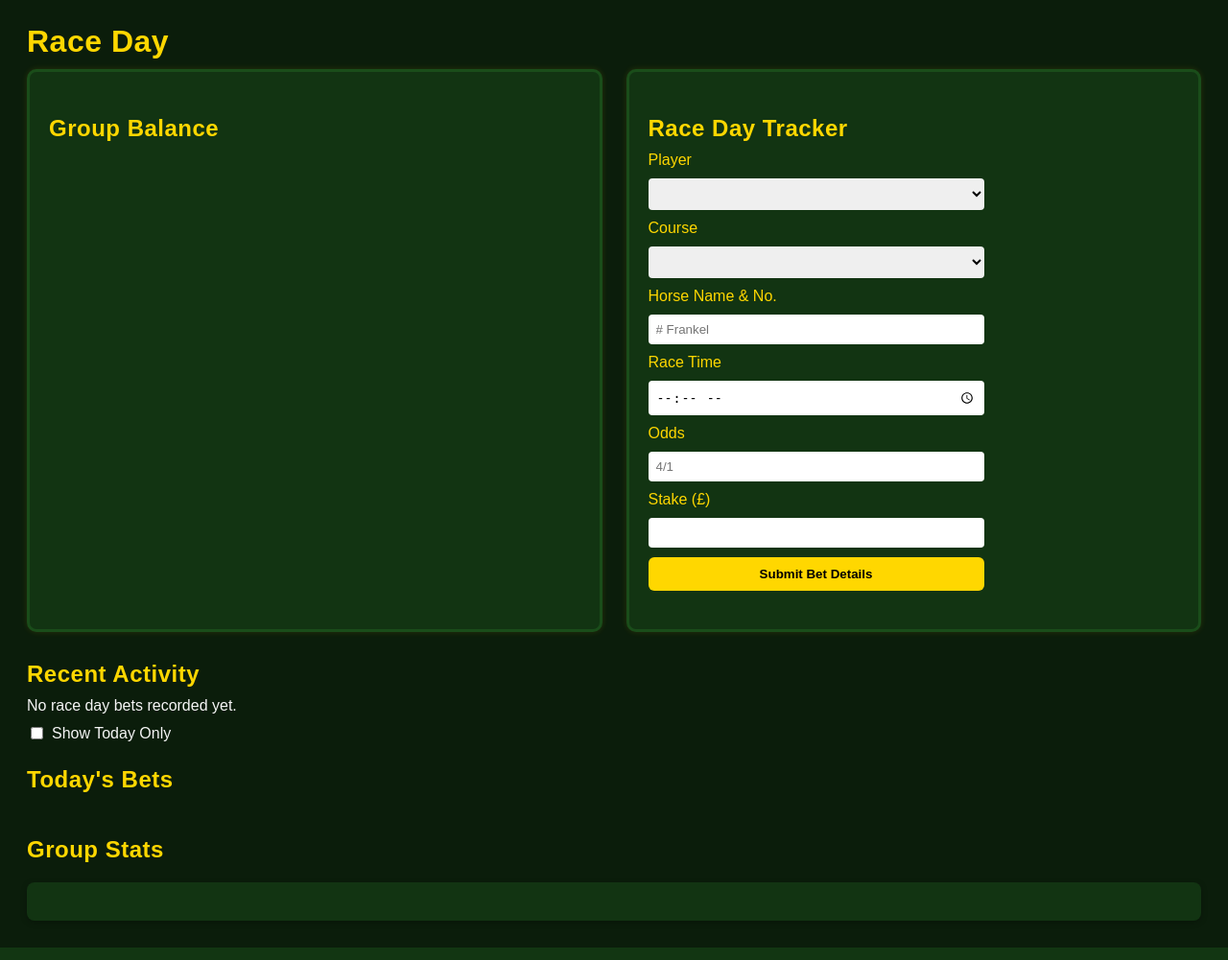
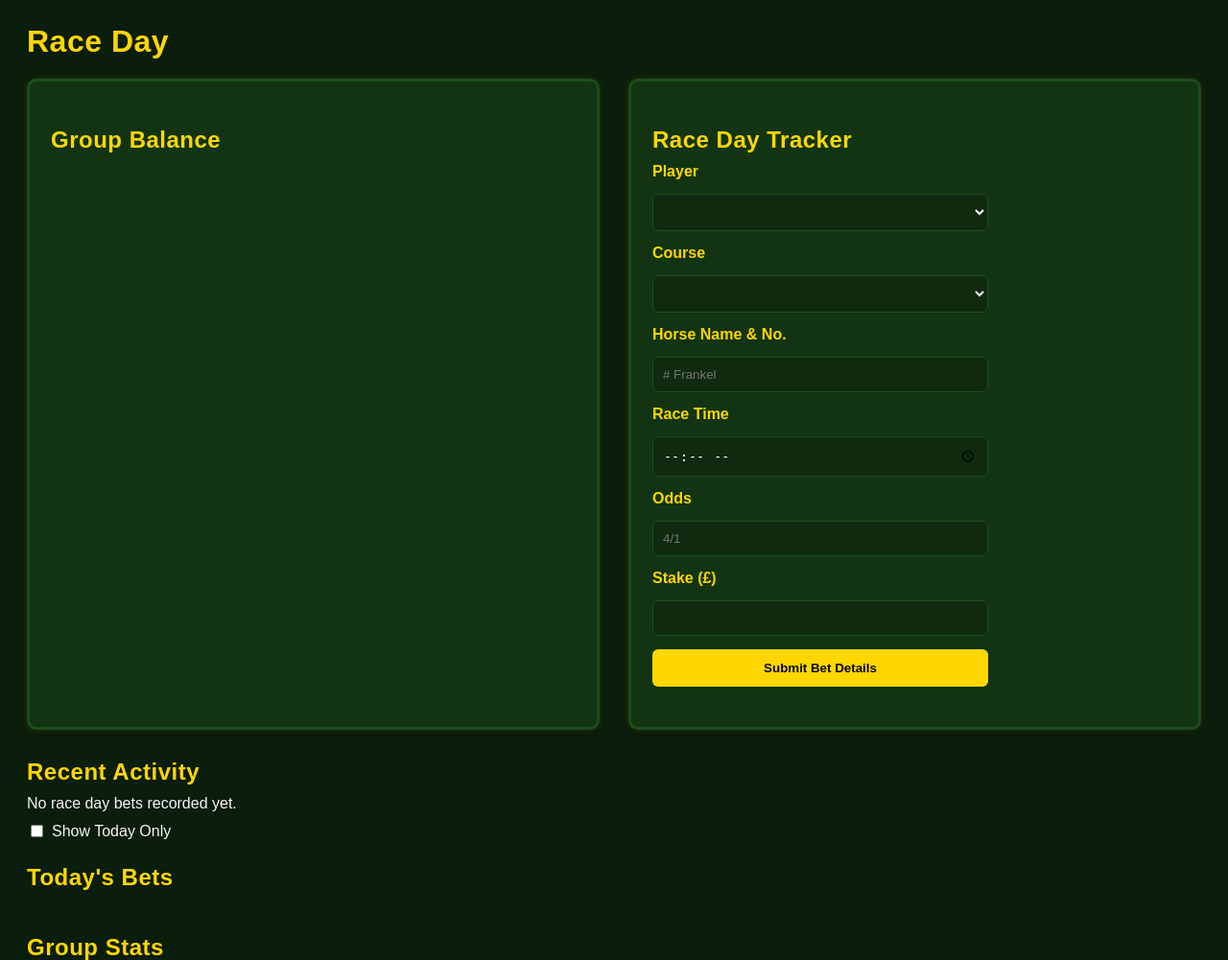
Before and after one commit to craignim1609-pixel/Horse-Racing-Tracker, a FastAPI app: page /raceday in a window 1280 px wide. Shown: the part 72-1073 px from the top of the page at 96% size. Run offline with FastAPI, Linux system fonts and the light colour scheme; lists and menus that the app fills with data are empty.

Commit message:
Update style.css

```diff
--- a/app/static/style.css
+++ b/app/static/style.css
@@ -3,7 +3,7 @@
     background: #123412;              /* slightly lighter green panel */
     border: 3px solid #1a4d1a;        /* thin lighter green border */
     border-radius: 10px;
-    padding: 20px;
+    padding: 22px;
     color: gold;
 }
 .left-panel,
@@ -471,9 +471,11 @@ h1, h2 {
 .race-container {
     display: grid;
     grid-template-columns: 1fr 1fr;
-    gap: 25px;
+    gap: 30px;
+    margin-top: 20px;
     margin-bottom: 30px;
 }
+
 
 /* Mobile */
 @media (max-width: 768px) {
@@ -505,3 +507,32 @@ h1, h2 {
     color: #f7c600;
     font-weight: 700;
 }
+.race-form {
+    display: flex;
+    flex-direction: column;
+    gap: 14px;
+}
+
+.race-form label {
+    font-weight: bold;
+    color: gold;
+}
+
+.race-form input,
+.race-form select {
+    background: #0f2a0f;
+    border: 1px solid #1a4d1a;
+    color: white;
+    padding: 10px;
+    border-radius: 6px;
+}
+
+.submit-btn {
+    background: gold;
+    color: black;
+    padding: 12px;
+    border-radius: 6px;
+    font-weight: bold;
+    cursor: pointer;
+    width: 100%;
+}
```
